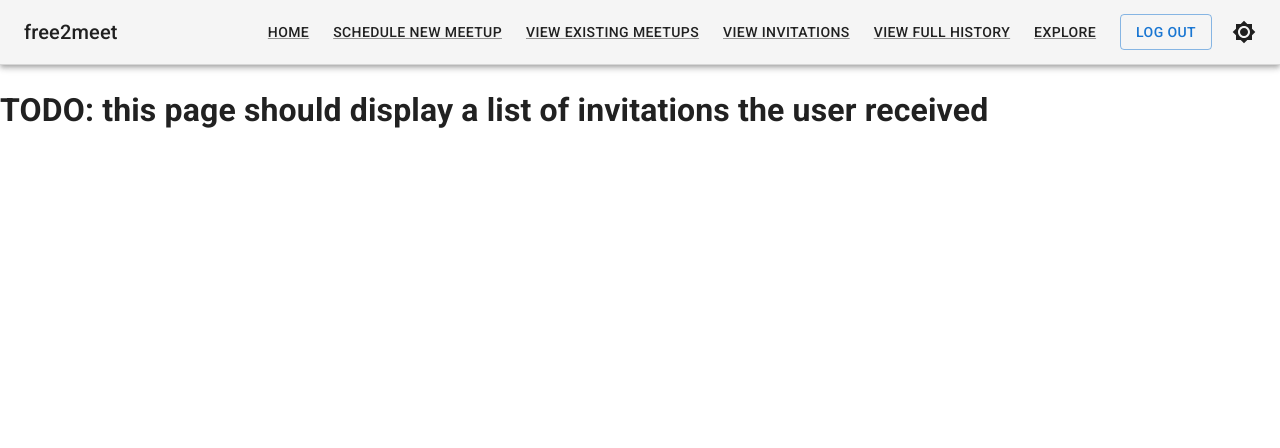
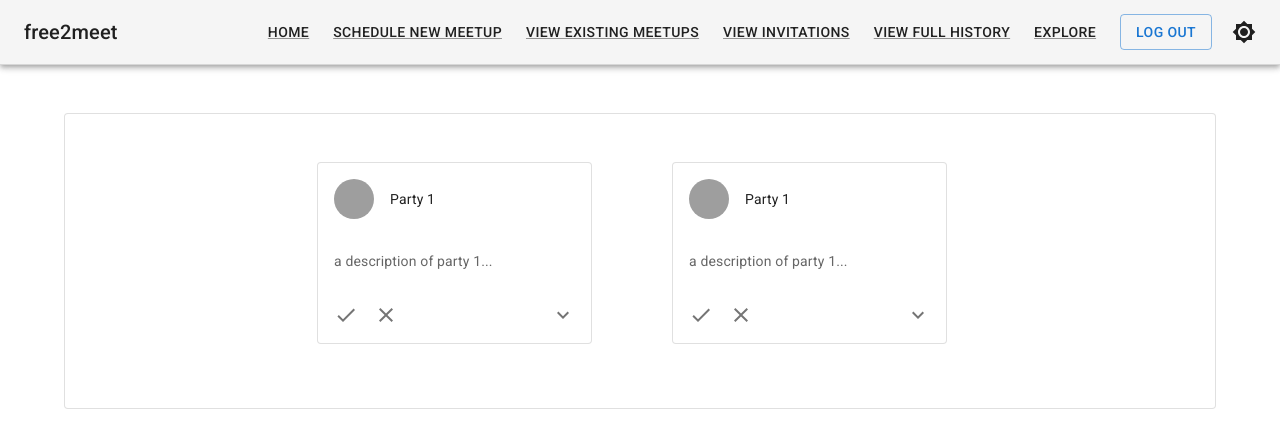
Before and after one commit to shiyuchen6688/free2meet, a React (Create React App) app in the folder frontend/: page /invitations in a window 1280 px wide. Shown: the top 448 px of the page. Built offline with nearby package versions, Linux system fonts and the light colour scheme; grey boxes are pictures that could not be loaded.

Commit message:
Invitation Card Prototype

```diff
--- a/frontend/package.json
+++ b/frontend/package.json
@@ -18,8 +18,10 @@
     "date-fns": "^2.28.0",
     "google-map-react": "^2.1.10",
     "react": "^18.1.0",
+    "react-cardstack": "^1.1.0",
     "react-confetti": "^6.1.0",
     "react-dom": "^18.1.0",
+    "react-native-cardstack": "^1.0.1",
     "react-native-fireworks": "^0.2.6",
     "react-numeric-input": "^2.2.3",
     "react-redux": "^8.0.2",
--- a/frontend/src/App.js
+++ b/frontend/src/App.js
@@ -26,7 +26,7 @@ function App() {
 
 
   // if not signed in
-  if (!isValidUser) {
+  if (isValidUser) {
     return <SignIn setIsValidUser={setIsValidUser} />
   }
 
--- /dev/null
+++ b/frontend/src/components/InvitationCard.js
@@ -0,0 +1,118 @@
+import * as React from 'react';
+import { Avatar } from '@mui/material';
+import Box from '@mui/material/Box';
+import Card from '@mui/material/Card';
+import CardActions from '@mui/material/CardActions';
+import CardContent from '@mui/material/CardContent';
+import Button from '@mui/material/Button';
+import Typography from '@mui/material/Typography';
+import CardHeader from '@mui/material/CardHeader';
+import CardMedia from '@mui/material/CardMedia';
+import Stack from '@mui/material/Stack';
+import FavoriteIcon from '@mui/icons-material/Favorite';
+import ShareIcon from '@mui/icons-material/Share';
+import ExpandMoreIcon from '@mui/icons-material/ExpandMore';
+import IconButton, { IconButtonProps } from '@mui/material/IconButton';
+import { styled } from '@mui/material/styles';
+import CheckIcon from '@mui/icons-material/Check';
+import CloseIcon from '@mui/icons-material/Close';
+import Collapse from '@mui/material/Collapse';
+
+const fakeCreator = {
+    name: 'John Doe',
+    profilePictureLink: 'https://www.business2community.com/wp-content/uploads/2017/08/blank-profile-picture-973460_640.png',
+};
+
+const fakeMeetup = {
+    title: 'Party 1',
+    description: 'a description of party 1...',
+    schedule: [],
+    location: '',
+    attendees: []
+};
+
+const ExpandMore = styled((props) => {
+    const { expand, ...other } = props;
+    return <IconButton {...other} />;
+  })(({ theme, expand }) => ({
+    transform: !expand ? 'rotate(0deg)' : 'rotate(180deg)',
+    marginLeft: 'auto',
+    transition: theme.transitions.create('transform', {
+      duration: theme.transitions.duration.shortest,
+    }),
+  }));
+
+export default function InvitationCard({creator, meetup ,attendees}) {
+    const [expanded, setExpanded] = React.useState(false);
+
+    const handleExpandClick = () => {
+      setExpanded(!expanded);
+    };
+
+    return (
+    <Box sx={{minWidth: 275, margin: 5}}>
+        <Card variant="outlined">
+            <CardHeader
+                avatar={
+                    <Avatar
+                        alt={fakeCreator.name}
+                        src={fakeCreator.profilePictureLink}
+                    />
+                }
+                title={fakeMeetup.title}
+            />
+            <CardContent>
+                <Typography variant="body2" color="text.secondary">
+                    {fakeMeetup.description}
+                </Typography>
+            </CardContent>
+            <Collapse in={!expanded} timeout="auto" unmountOnExit>
+            <CardActions disableSpacing>
+                <IconButton aria-label="Accept">
+                <CheckIcon />
+                </IconButton>
+                <IconButton aria-label="Decline">
+                <CloseIcon />
+                </IconButton>
+                <ExpandMore
+                expand={expanded}
+                onClick={handleExpandClick}
+                aria-expanded={expanded}
+                aria-label="View More"
+                >
+                <ExpandMoreIcon />
+                </ExpandMore>
+            </CardActions>
+            </Collapse>
+            <Collapse in={expanded} timeout="auto" unmountOnExit>
+                <CardContent>
+                <Typography paragraph>Method:</Typography>
+                <Typography paragraph>
+                Heat 1/2 cup of the broth in a pot until simmering, add saffron and set
+                aside for 10 minutes.
+                </Typography>
+                <Typography>
+                Set aside off of the heat to let rest for 10 minutes, and then serve.
+                </Typography>
+                </CardContent>
+                <CardActions disableSpacing>
+                <IconButton aria-label="Accept">
+                <CheckIcon />
+                </IconButton>
+                <IconButton aria-label="Decline">
+                <CloseIcon />
+                </IconButton>
+                <ExpandMore
+                expand={expanded}
+                onClick={handleExpandClick}
+                aria-expanded={expanded}
+                aria-label="View More"
+                >
+                <ExpandMoreIcon />
+                </ExpandMore>
+            </CardActions>
+            </Collapse>
+        </Card>
+    </Box>
+    );
+}
--- a/frontend/src/components/Invitations.js
+++ b/frontend/src/components/Invitations.js
@@ -3,6 +3,10 @@ import { createTheme, ThemeProvider } from '@mui/material/styles';
 import useMediaQuery from '@mui/material/useMediaQuery';
 import * as React from 'react';
 import ToolBar from './ToolBar';
+import InvitationCard from './InvitationCard';
+import { Container } from '@mui/system';
+import { Paper } from '@mui/material';
+import Grid from '@mui/material/Grid';
 
 export default function Meetups() {
     const prefersDarkMode = useMediaQuery('(prefers-color-scheme: dark)');
@@ -20,7 +24,20 @@ export default function Meetups() {
             <CssBaseline />
 
             <ToolBar />
-            <h1>TODO: this page should display a list of invitations the user received</h1>
+            <Container component="main" sx={{ mb: 4 }}>
+                <Paper variant="outlined" sx={{ my: { xs: 3, md: 6 }, p: { xs: 2, md: 3 } }}>
+                <Grid
+                    container
+                    spacing={2}
+                    direction="row"
+                    justifyContent="center"
+                    alignItems="center"
+                >
+                <InvitationCard />
+                <InvitationCard />
+                </Grid>
+                </Paper>
+            </Container>
         </ThemeProvider>
     )
 }
```
Also changed, not shown: 1 other file (tests, documents, lock files or other folders).
